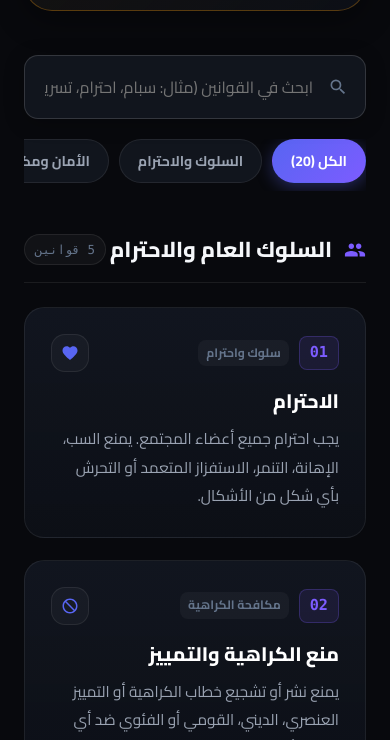
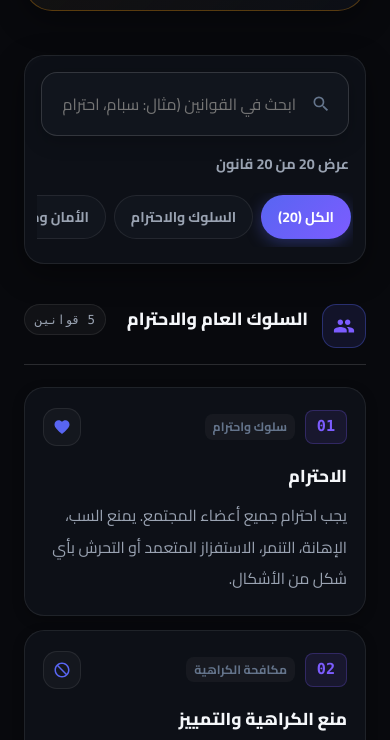
Before and after one commit to tamimbn8-hash/APX, a website: page proje/rules.html in a window 390 px wide. Shown: the part 899-1639 px from the top of the page. Drawn offline with Linux system fonts and the light colour scheme.

Commit message:
Add files via upload

```diff
--- a/proje/css/style.css
+++ b/proje/css/style.css
@@ -2913,6 +2913,234 @@ ul, ol {
   .reveal {
     opacity: 1 !important;
     transform: none !important;
+  }
+}
+
+/* --------------------------------------------------------------------------
+   RULES PAGE — READABLE, RESPONSIVE & INTERACTIVE PRESENTATION
+   -------------------------------------------------------------------------- */
+.rules-toolbar {
+  max-width: 1040px;
+  gap: 16px;
+  padding: 22px;
+  border: 1px solid var(--border-subtle);
+  border-radius: var(--radius-xl);
+  background: var(--bg-glass-card);
+  box-shadow: var(--shadow-md);
+  backdrop-filter: blur(16px);
+}
+
+.rules-search-input {
+  min-height: 58px;
+  padding-inline: 52px 20px;
+  border-radius: 16px;
+}
+
+.rules-results-summary {
+  display: flex;
+  align-items: center;
+  justify-content: space-between;
+  gap: 12px;
+  min-height: 24px;
+  color: var(--text-secondary);
+  font-size: 0.9rem;
+  font-weight: 700;
+}
+
+.rules-clear-btn {
+  padding: 7px 12px;
+  border: 1px solid var(--badge-border);
+  border-radius: var(--radius-full);
+  background: var(--badge-bg);
+  color: var(--accent-secondary);
+  font: inherit;
+  font-size: 0.82rem;
+  cursor: pointer;
+  transition: all var(--transition-fast);
+}
+
+.rules-clear-btn:hover {
+  background: var(--accent-primary);
+  color: #fff;
+}
+
+.rules-clear-btn[hidden] {
+  display: none;
+}
+
+.rules-filter-pills {
+  gap: 8px;
+  padding: 2px 2px 8px;
+}
+
+.rules-pill-btn {
+  min-height: 42px;
+  padding-inline: 16px;
+}
+
+.rules-pill-btn:focus-visible,
+.rules-clear-btn:focus-visible,
+.rules-search-input:focus-visible {
+  outline: 3px solid var(--accent-secondary);
+  outline-offset: 3px;
+}
+
+.rules-category-block {
+  max-width: 1040px;
+  margin-bottom: 56px;
+  scroll-margin-top: calc(var(--nav-height) + 24px);
+}
+
+.rules-category-title {
+  position: relative;
+  margin-bottom: 22px;
+  padding: 0 0 16px;
+  border-bottom: 1px solid var(--border-medium);
+}
+
+.cat-title-inner {
+  gap: 14px;
+  font-size: clamp(1.1rem, 2vw, 1.4rem);
+}
+
+.cat-title-inner svg {
+  box-sizing: content-box;
+  width: 22px;
+  height: 22px;
+  padding: 10px;
+  border: 1px solid var(--badge-border);
+  border-radius: 14px;
+  background: var(--badge-bg);
+}
+
+.cat-count-badge {
+  color: var(--text-secondary);
+}
+
+.rules-grid {
+  grid-template-columns: repeat(2, minmax(0, 1fr));
+  gap: 18px;
+}
+
+.rule-card {
+  min-width: 0;
+  min-height: 230px;
+  padding: clamp(20px, 2.4vw, 28px);
+  border-color: var(--border-subtle);
+  background: var(--bg-glass-card);
+  box-shadow: var(--shadow-sm);
+  backdrop-filter: blur(12px);
+}
+
+.rule-card::before {
+  height: 3px;
+  background: linear-gradient(90deg, transparent, var(--accent-primary), var(--accent-secondary));
+}
+
+.rule-card:hover {
+  border-color: var(--badge-border);
+  box-shadow: var(--shadow-md), 0 0 24px var(--accent-glow-subtle);
+  background: var(--bg-card-hover);
+}
+
+.rule-number-badge {
+  min-width: 42px;
+  min-height: 34px;
+}
+
+.rule-type-tag {
+  line-height: 1.6;
+}
+
+.rule-card-title {
+  color: var(--text-primary);
+  font-size: clamp(1.08rem, 1.5vw, 1.25rem);
+  line-height: 1.65;
+}
+
+.rule-card-desc {
+  color: var(--text-secondary);
+  font-size: 0.98rem;
+  line-height: 2;
+}
+
+.rule-card-agreement {
+  background: linear-gradient(135deg, rgba(88, 101, 242, 0.16), var(--bg-card));
+}
+
+.rule-card-agreement .rule-card-title {
+  color: #fff;
+}
+
+.no-rules-found {
+  max-width: 1040px;
+  color: var(--text-primary);
+  box-shadow: var(--shadow-sm);
+}
+
+@media (max-width: 1024px) {
+  .rules-grid {
+    grid-template-columns: repeat(2, minmax(0, 1fr));
+  }
+}
+
+@media (max-width: 768px) {
+  .rules-toolbar {
+    padding: 16px;
+    border-radius: var(--radius-lg);
+  }
+
+  .rules-grid {
+    grid-template-columns: 1fr;
+    gap: 14px;
+  }
+
+  .rule-card {
+    min-height: 0;
+  }
+
+  .rules-category-title {
+    align-items: flex-start;
+    gap: 12px;
+  }
+
+  .cat-title-inner {
+    align-items: flex-start;
+  }
+
+  .rules-category-block {
+    margin-bottom: 42px;
+  }
+}
+
+@media (max-width: 480px) {
+  .rules-results-summary {
+    align-items: flex-start;
+    flex-direction: column;
+  }
+
+  .rules-filter-pills {
+    margin-inline: -4px;
+  }
+
+  .rule-card {
+    padding: 20px 18px;
+  }
+
+  .sanctions-ladder {
+    grid-template-columns: repeat(2, minmax(0, 1fr));
+  }
+
+  .sanction-step:last-child {
+    grid-column: span 2;
+  }
+}
+
+@media (prefers-reduced-motion: reduce) {
+  .rule-card,
+  .rules-pill-btn,
+  .rules-clear-btn {
+    transition: none;
   }
 }
 
--- a/proje/js/script.js
+++ b/proje/js/script.js
@@ -493,6 +493,14 @@ function initRulesSearchAndFilter() {
   const ruleCards = document.querySelectorAll('.rule-card');
   const categoryBlocks = document.querySelectorAll('.rules-category-block');
   const noResultsBox = document.getElementById('noRulesFound');
+  const resultsCount = document.getElementById('rulesResultsCount');
+  const clearFiltersButton = document.getElementById('clearRulesFilters');
+  const totalRules = ruleCards.length;
+  const normalizeArabic = (value) => value
+    .toLocaleLowerCase('ar')
+    .replace(/[\u064B-\u065F\u0670\u0640]/g, '')
+    .replace(/[أإآ]/g, 'ا')
+    .replace(/ى/g, 'ي');
 
   if (!ruleCards.length) return;
 
@@ -508,13 +516,10 @@ function initRulesSearchAndFilter() {
       let blockVisibleCount = 0;
 
       cardsInBlock.forEach(card => {
-        const title = (card.querySelector('.rule-card-title')?.textContent || '').toLowerCase();
-        const desc = (card.querySelector('.rule-card-desc')?.textContent || '').toLowerCase();
-        const num = (card.querySelector('.rule-number-badge')?.textContent || '').toLowerCase();
-        const fullText = `${title} ${desc} ${num}`;
-
+        const fullText = normalizeArabic(card.textContent || '');
+        const normalizedQuery = normalizeArabic(searchQuery);
         const matchesCat = activeCategory === 'all' || blockCat === activeCategory;
-        const matchesSearch = !searchQuery || fullText.includes(searchQuery);
+        const matchesSearch = !normalizedQuery || fullText.includes(normalizedQuery);
 
         if (matchesCat && matchesSearch) {
           card.style.display = 'flex';
@@ -529,18 +534,25 @@ function initRulesSearchAndFilter() {
     });
 
     if (noResultsBox) {
-      if (visibleCount === 0) {
-        noResultsBox.classList.add('visible');
-      } else {
-        noResultsBox.classList.remove('visible');
-      }
+      noResultsBox.classList.toggle('visible', visibleCount === 0);
+    }
+
+    if (resultsCount) {
+      resultsCount.textContent = `عرض ${visibleCount} من ${totalRules} قانون`;
+    }
+    if (clearFiltersButton) {
+      clearFiltersButton.hidden = activeCategory === 'all' && !searchQuery;
     }
   };
 
   filterPills.forEach(pill => {
     pill.addEventListener('click', () => {
-      filterPills.forEach(p => p.classList.remove('active'));
+      filterPills.forEach(p => {
+        p.classList.remove('active');
+        p.setAttribute('aria-selected', 'false');
+      });
       pill.classList.add('active');
+      pill.setAttribute('aria-selected', 'true');
       activeCategory = pill.getAttribute('data-cat-target') || 'all';
       applyFilters();
     });
@@ -548,10 +560,25 @@ function initRulesSearchAndFilter() {
 
   if (searchInput) {
     searchInput.addEventListener('input', (e) => {
-      searchQuery = e.target.value.trim().toLowerCase();
+      searchQuery = e.target.value.trim();
       applyFilters();
     });
   }
+
+  clearFiltersButton?.addEventListener('click', () => {
+    searchQuery = '';
+    if (searchInput) searchInput.value = '';
+    activeCategory = 'all';
+    filterPills.forEach(pill => {
+      const isAll = pill.getAttribute('data-cat-target') === 'all';
+      pill.classList.toggle('active', isAll);
+      pill.setAttribute('aria-selected', String(isAll));
+    });
+    applyFilters();
+    searchInput?.focus();
+  });
+
+  applyFilters();
 }
 
 /**
--- a/proje/rules.html
+++ b/proje/rules.html
@@ -136,6 +136,11 @@
             <svg class="rules-search-icon" viewBox="0 0 24 24" aria-hidden="true">
               <path d="M15.5 14h-.79l-.28-.27A6.471 6.471 0 0 0 16 9.5 6.5 6.5 0 1 0 9.5 16c1.61 0 3.09-.59 4.23-1.57l.27.28v.79l5 4.99L20.49 19l-4.99-5zm-6 0C7.01 14 5 11.99 5 9.5S7.01 5 9.5 5 14 7.01 14 9.5 11.99 14 9.5 14z"/>
             </svg>
+          </div>
+
+          <div class="rules-results-summary">
+            <span id="rulesResultsCount" aria-live="polite">عرض 20 من 20 قانون</span>
+            <button type="button" id="clearRulesFilters" class="rules-clear-btn" hidden>مسح البحث والتصفية</button>
           </div>
 
           <!-- Category Quick Filter Pills -->
```
